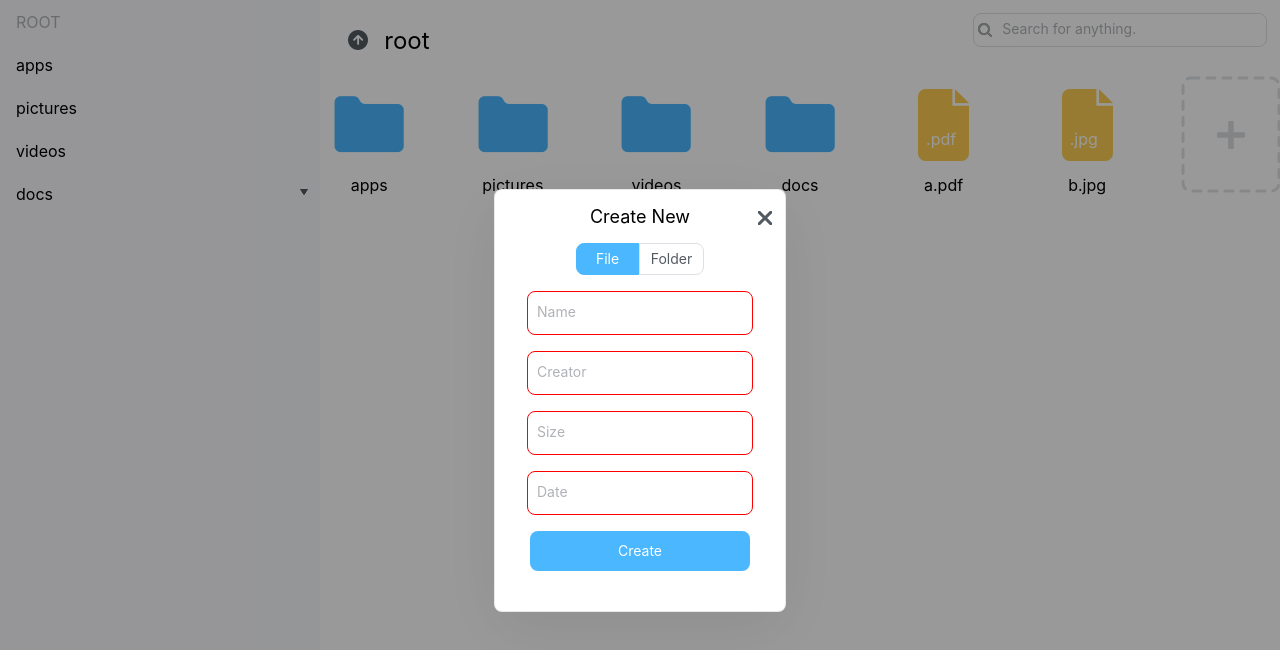
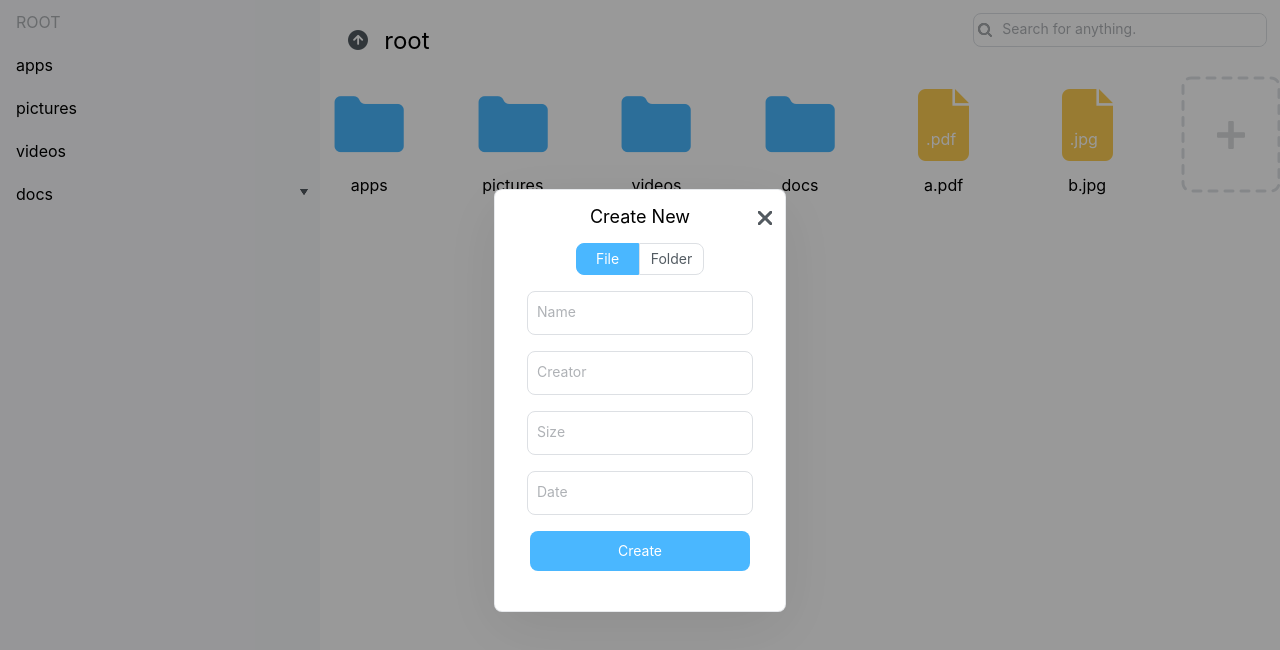
Before and after one commit to AnandAnurag/file-explorer, a React (Create React App) app: page / in a window 1280 px wide. Both pictures are taken after a click on the element 1230 px from the left and 136 px from the top of the page. Shown: the top 650 px of the page. Built offline with nearby package versions, Linux system fonts and the light colour scheme.

Commit message:
file-explorer

```diff
--- a/src/create/Create.js
+++ b/src/create/Create.js
@@ -41,16 +41,16 @@ export default function Create() {
                 <button className={"radio-btn " + (isFile ? "inactive" : "")} onClick={() => setIsFile(false)}>Folder</button>
             </div>
             <div className="fields">
-                <input type="text" className={isValidName ? "" : "invalid"} placeholder="Name" onChange={e => setName(e.target.value)} value={name}></input>
+                <input type="text" className={name === "" || isValidName ? "" : "invalid"} placeholder="Name" onChange={e => setName(e.target.value)} value={name}></input>
             </div>
             <div className="fields">
-                <input type="text" className={isValidCreator ? "" : "invalid"} placeholder="Creator" onChange={e => setCreator(e.target.value)} value={creator}></input>
+                <input type="text" className={creator === "" || isValidCreator ? "" : "invalid"} placeholder="Creator" onChange={e => setCreator(e.target.value)} value={creator}></input>
             </div>
             <div className="fields">
-                <input type="text" className={isValidSize ? "" : "invalid"} placeholder="Size" onChange={e => setSize(e.target.value)} value={size}></input>
+                <input type="text" className={size === "" || isValidSize ? "" : "invalid"} placeholder="Size" onChange={e => setSize(e.target.value)} value={size}></input>
             </div>
             <div className="fields">
-                <input type="text" className={isValidDate ? "" : "invalid"} placeholder="Date" onChange={e => setDate(e.target.value)} value={date}></input>
+                <input type="text" className={date === "" || isValidDate ? "" : "invalid"} placeholder="Date" onChange={e => setDate(e.target.value)} value={date}></input>
             </div>
             <div className="action">
                 <button onClick={createHandler} disabled={!isValidName || !isValidCreator || !isValidSize || !isValidDate}>Create</button>
```
